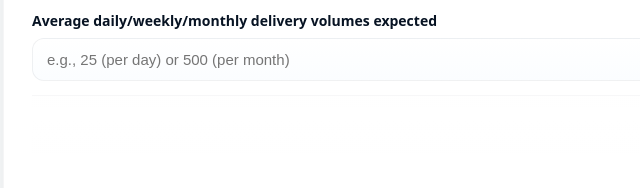
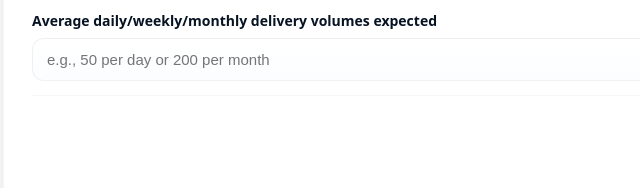
Before and after one commit to superb-digitals/assessment-form, a plain HTML site: page index.html in a window 1280 px wide. Shown: the part 898-1086 px from the top of the page, 147-787 px from the left. Drawn offline with nearby package versions, Linux system fonts and the light colour scheme.

Commit message:
Update index.html

```diff
--- a/index.html
+++ b/index.html
@@ -321,7 +321,7 @@
   <div class="field">
     <label class="field-label" for="volumes">Average daily/weekly/monthly delivery volumes expected</label>
     <div class="input-wrap">
-      <input id="volumes" name="volumes" type="number" placeholder="e.g., 25 (per day) or 500 (per month)" />
+      <input id="volumes" name="volumes" type="text" placeholder="e.g., 50 per day or 200 per month" />
       <div class="input-icon" aria-hidden="true">
         <!-- chart icon -->
         <svg width="16" height="16" viewBox="0 0 24 24" fill="none">
```
